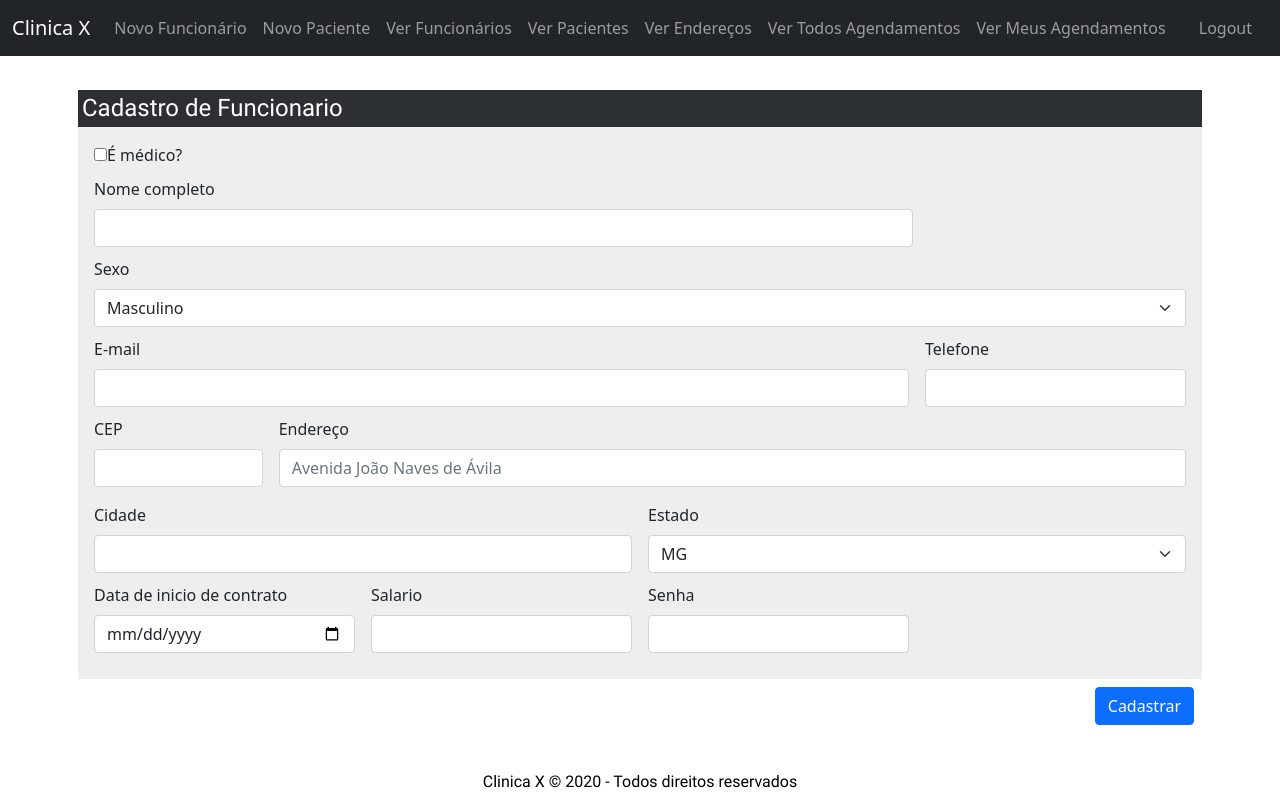
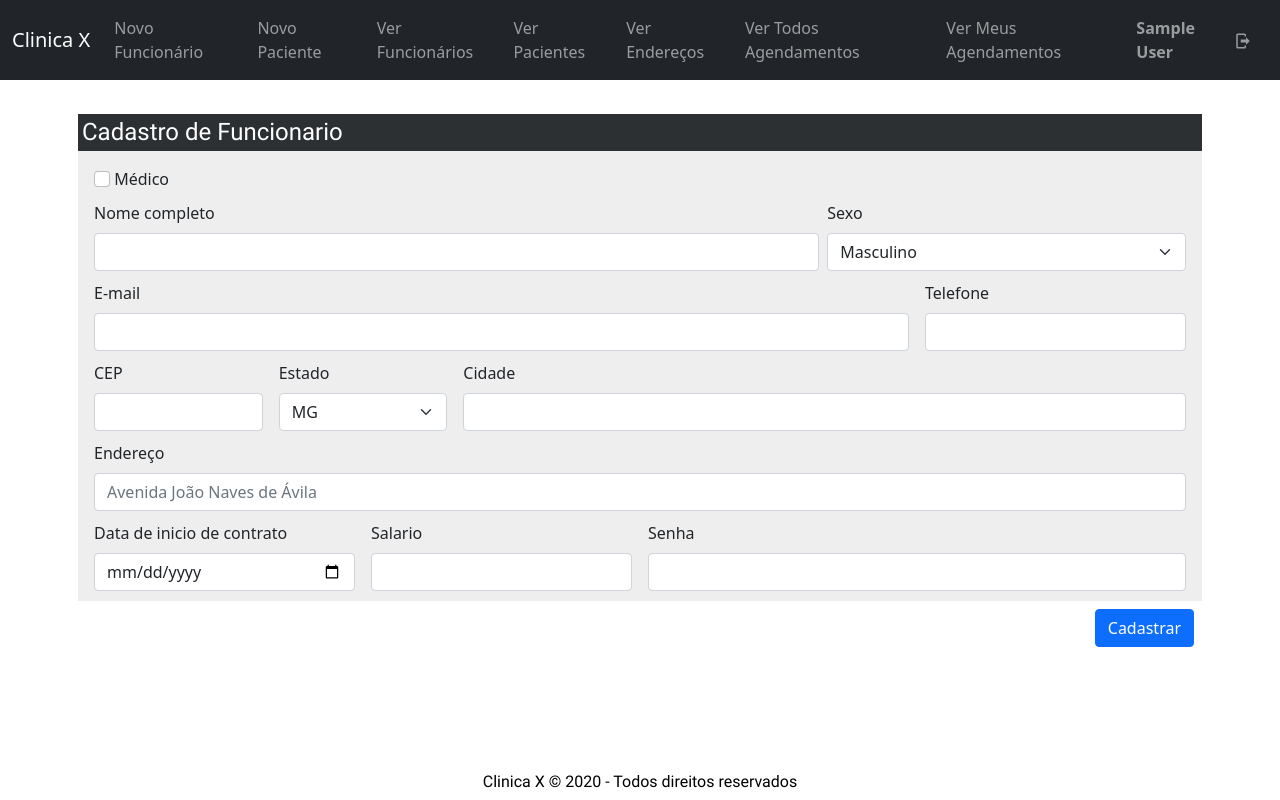
Before and after one commit to rafael2ll/ppi_trabalho, a PHP site: page /private/signUp/form_funcionario.php in a window 1280 px wide. Run offline with PHP 8.4, Linux system fonts and the light colour scheme; the visitor is signed in with stand-in values (Sample User, id 1).

Commit message:
fine adjusts

```diff
--- a/clinica/login.php
+++ b/clinica/login.php
@@ -24,8 +24,8 @@ include "navbar.php";
 ?>
 
 <main class="container p-3">
-    <form action="<?php echo htmlspecialchars($_SERVER["PHP_SELF"]); ?>" method="POST"
-          class="row g-3 mini-center-horizontal">
+    <div class="card m-2 hidden" id="resultCard"></div>
+    <form method="POST" class="row g-3 mini-center-horizontal">
         <h4 class="p-1 mb-0">Login - Funcionarios</h4>
         <fieldset class="p-3 m-0">
             <!-- E-mail e senha -->
--- a/clinica/navbar.php
+++ b/clinica/navbar.php
@@ -4,6 +4,8 @@ if (session_id() == '') {
 }
 $isLogged = isset($_SESSION['id']);
 $isMedico = isset($_SESSION['is_medico']);
+if ($isLogged)
+    $nome = $_SESSION['nome'];
 ?>
 <nav class="navbar navbar-expand-lg navbar-dark bg-dark">
     <div class="container-fluid">
@@ -41,9 +43,21 @@ $isMedico = isset($_SESSION['is_medico']);
                 ?>
             </ul>
         </div>
-        <a class="navbar-text nav-link"
-           href="<?php if ($isLogged) echo '/clinica/logout.php'; else echo '/clinica/login.php'; ?>">
-            <?php if ($isLogged) echo 'Logout'; else echo 'Login' ?>
-        </a>
+
+        <?php
+        if ($isLogged)
+            echo <<<HTML
+                <span class="navbar-text"><b>$nome</b></span>
+                <a class="nav-link navbar-text" title="Sair" href="/clinica/logout.php">
+                <svg xmlns="http://www.w3.org/2000/svg" width="18" height="24" fill="currentColor" class="bi bi-box-arrow-right"  viewBox="0 0 24 24">
+                    <path fill="currentColor" d="M16,17V14H9V10H16V7L21,12L16,17M14,2A2,2 0 0,1 16,4V6H14V4H5V20H14V18H16V20A2,2 0 0,1 14,22H5A2,2 0 0,1 3,20V4A2,2 0 0,1 5,2H14Z" />
+                </svg>
+                </a>
+                HTML;
+        else
+            echo <<<HTML
+                <a class="nav-link navbar-text" href="/clinica/login.php"> Entrar </a>
+            HTML;
+        ?>
     </div>
 </nav>
--- a/clinica/private/signUp/form_funcionario.php
+++ b/clinica/private/signUp/form_funcionario.php
@@ -1,5 +1,5 @@
 <?php
-if(session_id() == ''){
+if (session_id() == '') {
     session_start();
 }
 if (!isset($_SESSION['id'])) {
@@ -31,24 +31,28 @@ include "../../navbar.php";
     <div class="card m-2 hidden" id="resultCard"></div>
     <form method="POST" class="row g-3">
         <h4 class="p-1">Cadastro de Funcionario</h4>
-        <fieldset class="p-3">
+        <fieldset class="p-3 pb-0">
             <div>
-                <input type="checkbox" id="tipo_funcionario" value="medico">É médico?
+                <input type="checkbox" class="form-check-input" id="tipo_funcionario" value="medico">
+                <label class="form-check-label" for="tipo_funcionario">
+                    Médico
+                </label>
             </div>
 
-            <div class="col-9">
+            <div class="row gx-2">
+                <div class="col-sm-8">
                     <label for="nome" class="form-label">Nome completo</label>
                     <input type="text" name="nome" class="form-control" id="nome">
                 </div>
 
-            <div class="col-sm">
+                <div class="col-sm-4">
                     <label for="sexo" class="form-label">Sexo</label>
                     <select name="sexo" class="form-select" id="sexo">
                         <option value="M">Masculino</option>
                         <option value="F">Feminino</option>
                     </select>
                 </div>
-
+            </div>
             <div class="row g-3">
                 <div class="col-sm-9">
                     <label for="email" class="form-label">E-mail</label>
@@ -66,19 +70,7 @@ include "../../navbar.php";
                     <label for="cep" class="form-label">CEP</label>
                     <input type="text" name="cep" class="form-control" id="cep">
                 </div>
-
-                <div class="col-sm-10">
-                    <label for="rua" class="form-label">Endereço</label>
-                    <input type="text" name="rua" class="form-control" id="rua"
-                           placeholder="Avenida João Naves de Ávila">
-                </div>
-
-                <div class="col-sm-6">
-                    <label for="cidade" class="form-label">Cidade</label>
-                    <input type="text" name="cidade" class="form-control" id="cidade">
-                </div>
-
-                <div class="col-sm">
+                <div class="col-sm-2">
                     <label for="estado" class="form-label">Estado</label>
                     <select name="estado" class="form-select" id="estado">
                         <option value="MG">MG</option>
@@ -92,6 +84,16 @@ include "../../navbar.php";
                         <option value="RS">RS</option>
                     </select>
                 </div>
+                <div class="col-sm-8">
+                    <label for="cidade" class="form-label">Cidade</label>
+                    <input type="text" name="cidade" class="form-control" id="cidade">
+                </div>
+            </div>
+
+            <div class="col-sm-12">
+                <label for="rua" class="form-label">Endereço</label>
+                <input type="text" name="rua" class="form-control" id="rua"
+                       placeholder="Avenida João Naves de Ávila">
             </div>
 
             <div class="row g-3">
@@ -105,30 +107,26 @@ include "../../navbar.php";
                     <input type="number" name="salario" class="form-control" id="salario">
                 </div>
 
-                <div class="col-sm-3">
+                <div class="col-sm-6">
                     <label for="senha" class="form-label">Senha</label>
                     <input type="password" name="senha" class="form-control" id="senha">
                 </div>
             </div>
 
         </fieldset>
-
-        <div style="display: none;" id="medico_informacoes">
-            <h4 class="p-1">Informações médico</h4>
-            <fieldset class="p-3">
+        <fieldset class="p-3 pt-0" style="display: none;" id="medico_informacoes">
             <div class="row gx-2">
-                    <div class="col-sm-9">
+                <div class="col-sm-6">
                     <label for="esp" class="form-label">Especialidade</label>
                     <input type="text" name="esp" class="form-control" id="esp">
                 </div>
 
-                    <div class="col-sm-9">
+                <div class="col-sm-6">
                     <label for="crm" class="form-label">CRM</label>
                     <input type="text" name="crm" class="form-control" id="crm">
                 </div>
             </div>
         </fieldset>
-        </div>
         <div class="col-12 mt-2">
             <button type="submit" class="btn btn-primary submit-button">Cadastrar</button>
         </div>
```
Also changed, not shown: clinica/backend/api/login/login.php (+6 -16 lines), clinica/scripts/login.js (+4 -5 lines). Lines whose indentation alone changed are shown as unchanged.
